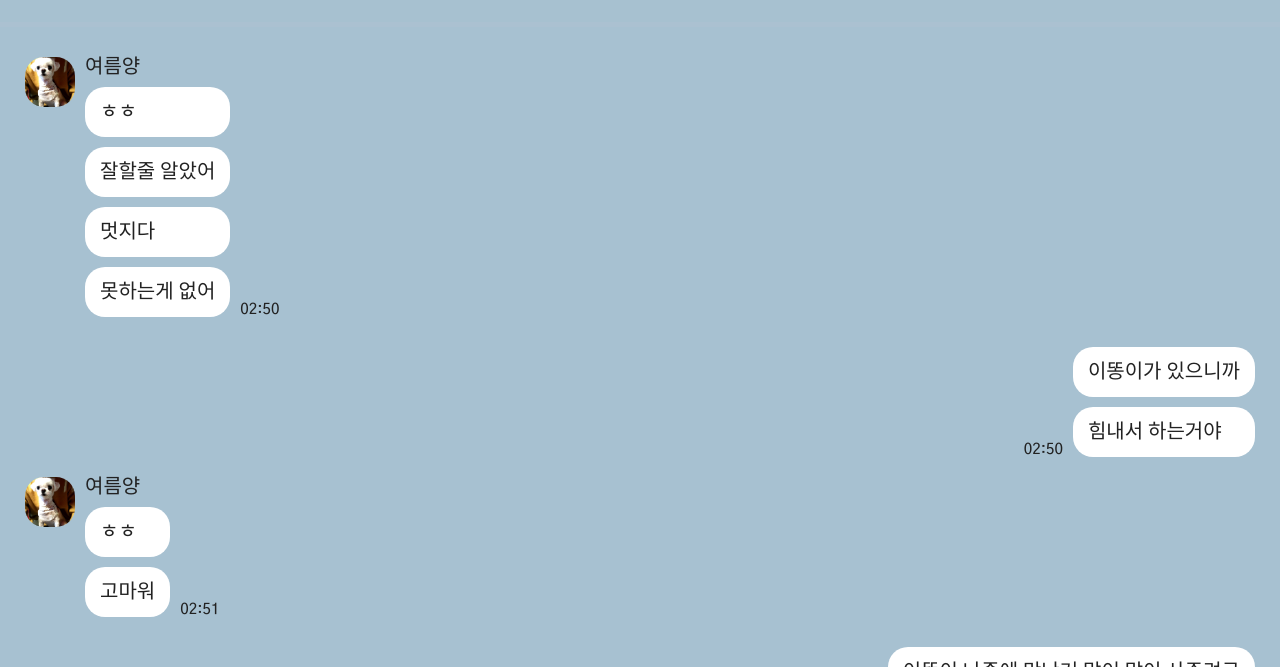
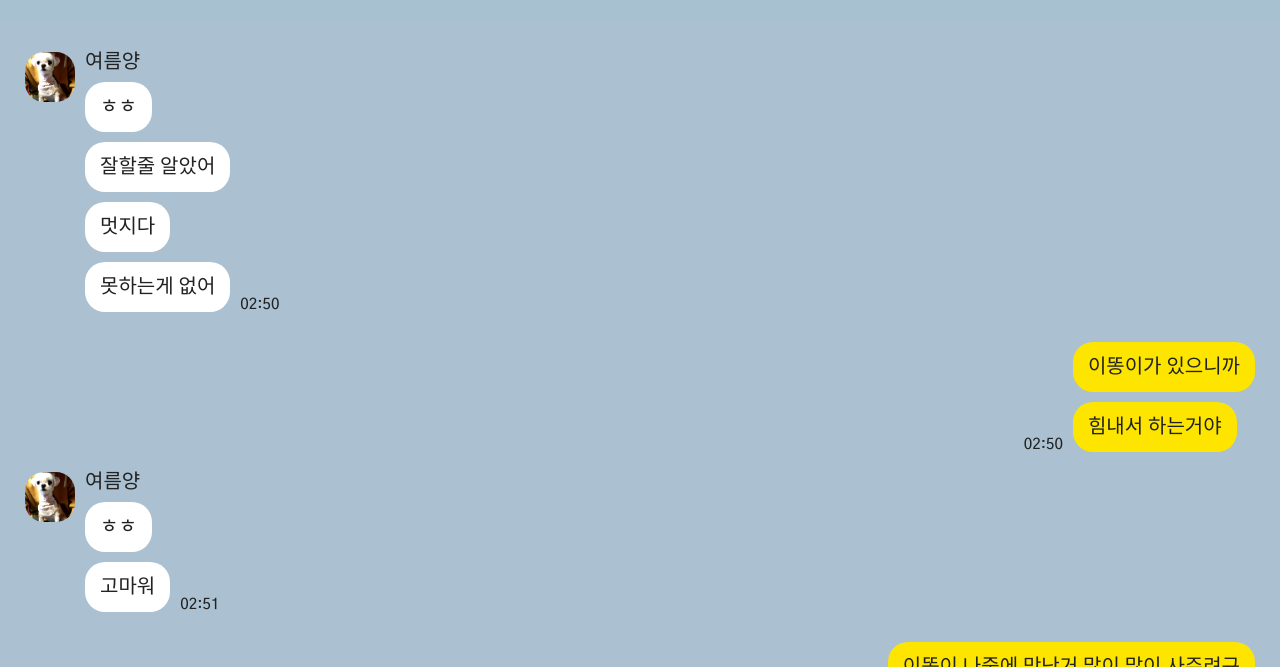
Before and after one commit to hshine1226/kakao-clone, a plain HTML site: page chat.html in a window 1280 px wide. Shown: the part 73-740 px from the top of the page. Drawn offline with Linux system fonts and the light colour scheme.

Commit message:
OMG... message bubble 너비조절이 자동으로 안되서 한참 헤매다가 width: fit-content로 해결했다.

```diff
--- a/chat.html
+++ b/chat.html
@@ -55,35 +55,21 @@
             class="message__avatar friend__avatar"
           />
           <div class="message__content">
-            <span class="message__author">여름양</span>
-            <div class="message__bubble">
-              ㅎㅎ
-            </div>
-            <div class="message__bubble">
-              잘할줄 알았어
-            </div>
-            <div class="message__bubble">
-              멋지다
-            </div>
-            <div class="message__bubble">
-              못하는게 없어
-            </div>
+            <div class="message__author">여름양</div>
+            <div class="message__bubble">ㅎㅎ</div>
+            <div class="message__bubble">잘할줄 알았어</div>
+            <div class="message__bubble">멋지다</div>
+            <div class="message__bubble">못하는게 없어</div>
           </div>
           <span class="message__timestamp">02:50</span>
         </li>
-
         <li class="outgoing-message message">
           <span class="message__timestamp">02:50</span>
           <div class="message__content">
-            <div class="message__bubble">
-              이똥이가 있으니까
-            </div>
-            <div class="message__bubble">
-              힘내서 하는거야
-            </div>
+            <div class="message__bubble">이똥이가 있으니까</div>
+            <div class="message__bubble">힘내서 하는거야</div>
           </div>
         </li>
-
         <li class="incoming-message message">
           <img
             src="images/IMG_7707.jpg"
@@ -91,16 +77,11 @@
           />
           <div class="message__content">
             <span class="message__author">여름양</span>
-            <div class="message__bubble">
-              ㅎㅎ
-            </div>
-            <div class="message__bubble">
-              고마워
-            </div>
+            <div class="message__bubble">ㅎㅎ</div>
+            <div class="message__bubble">고마워</div>
           </div>
           <span class="message__timestamp">02:51</span>
         </li>
-
         <li class="outgoing-message message">
           <span class="message__timestamp">02:51</span>
           <div class="message__content">
@@ -138,7 +119,10 @@
         <i class="far fa-plus-square"></i>
       </div>
       <div class="chat__write-column">
-        <input class="chat__write-input type="text" placeholder="Send message"
+        <input
+          class="chat__write-input"
+          type="text"
+          placeholder="Send message"
         />
       </div>
       <div class="chat__write-column">
--- a/css/chat.css
+++ b/css/chat.css
@@ -1,5 +1,4 @@
 .chat__body {
-  /* padding: 0px 0px; */
   background-color: #abc1d1;
 }
 .chat__body .fixed-row {
@@ -8,38 +7,44 @@
   background-color: rgba(167, 193, 209, 0.98);
 }
 
-.chat-screen {
-  background-color: rgba(167, 193, 209, 1);
-  min-height: 100vh;
-}
-
 .chat-screen .message__avatar {
   width: 50px;
   height: 50px;
   border-radius: 38%;
 }
+
 .chat-screen .chat__messages {
-  padding-top: 20px;
+  padding-top: 15px;
+}
+
+.chat-screen .message {
+  display: flex;
+  margin-bottom: 20px;
 }
 .chat-screen .incoming-message {
-  display: flex;
-  justify-content: flex-start;
+  /* display: flex;
+  justify-content: flex-start; */
 }
 .chat-screen .outgoing-message {
   display: flex;
   justify-content: flex-end;
 }
+
 .chat-screen .message__content {
+  display: flex;
+  flex-direction: column;
   padding-left: 10px;
 }
-.chat-screen li {
-  margin-bottom: 20px;
-}
+
 .chat-screen .message__bubble {
+  width: fit-content;
   margin-top: 10px;
   padding: 15px 15px;
   background-color: #ffffff;
   border-radius: 20px;
+}
+.chat-screen .outgoing-message .message__bubble {
+  background-color: #fde500;
 }
 .chat-screen .message__timestamp {
   font-size: 15px;
@@ -47,6 +52,7 @@
   display: flex;
   align-items: flex-end;
 }
+
 .chat__write {
   margin: 0px 0px;
   position: fixed;
```
